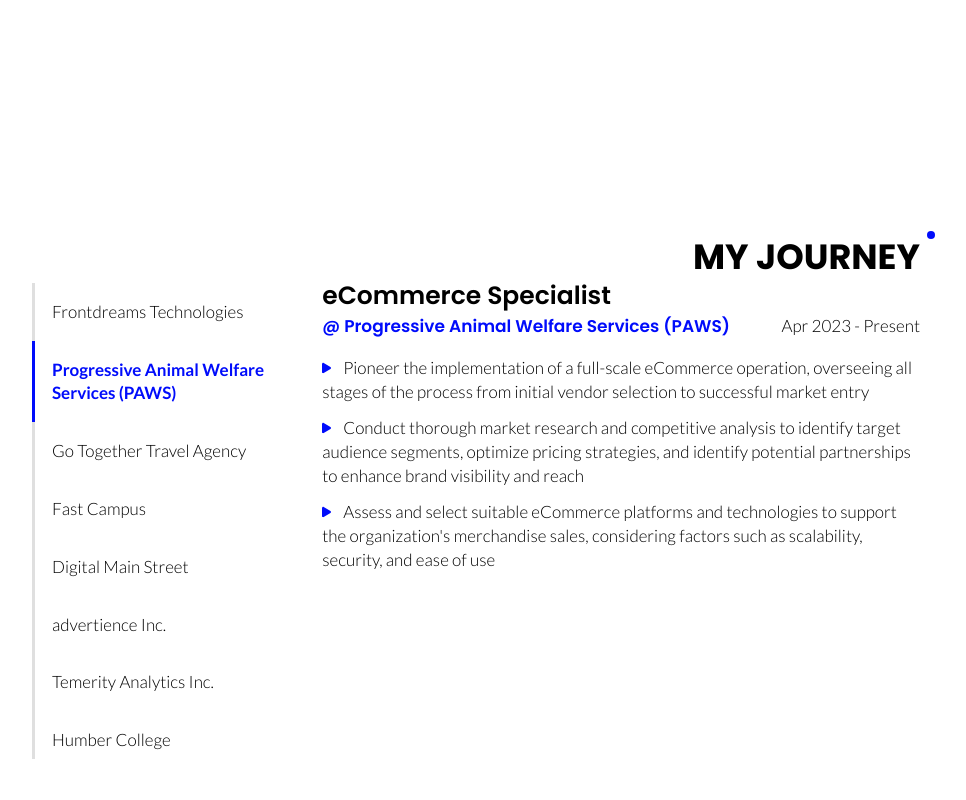
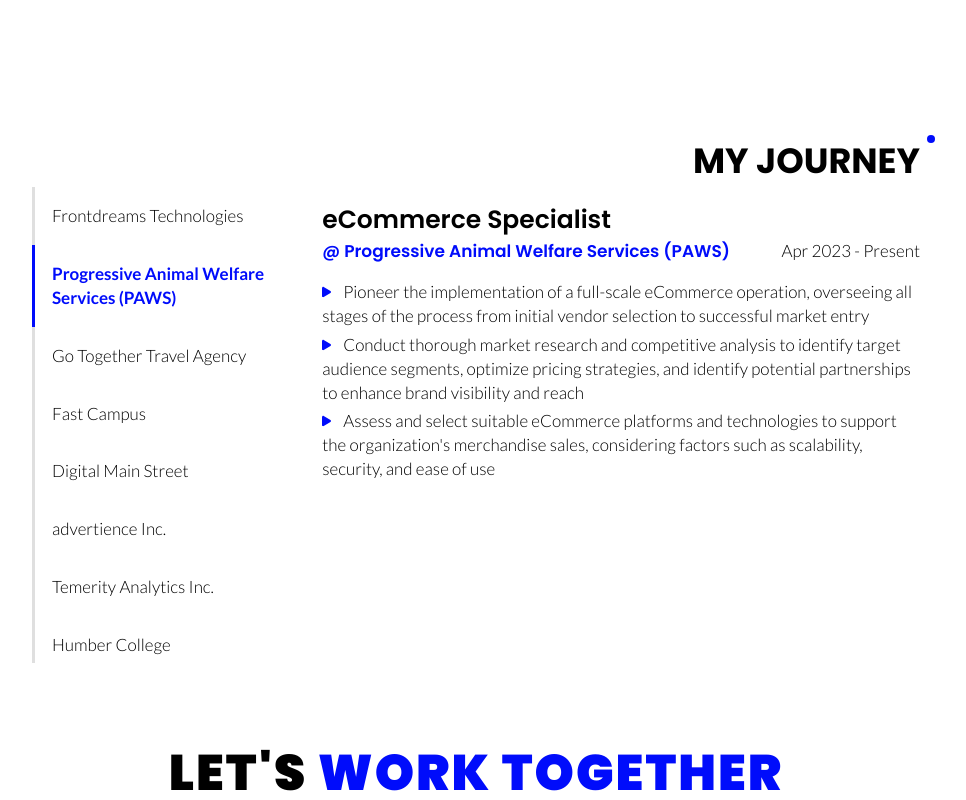
Before and after one commit to hyeonahc/portfolio, a Next.js app: page / in a window 1280 px wide. Shown: the part 3560-4360 px from the top of the page, without its empty margins (164-1130 px from the left). Built offline with nearby package versions, Linux system fonts and the light colour scheme.

Commit message:
#20 design: Update Experience section design

```diff
--- a/components/ExperienceSection/ExperienceSection.styled.js
+++ b/components/ExperienceSection/ExperienceSection.styled.js
@@ -38,6 +38,7 @@ export const Tab = styled.li`
 `
 
 export const Content = styled.div`
+  padding-top: 20px;
   flex-basis: 70%;
 `
 
@@ -67,7 +68,7 @@ export const Duration = styled.p``
 export const ExperienceUl = styled.ul``
 
 export const ExperienceLi = styled.li`
-  margin-bottom: 0.75em;
+  margin-bottom: 5px;
   svg {
     font-size: ${props => props.theme.fontSizes.xs};
     color: ${props => props.theme.colors.primary};
--- a/components/ExperienceSection/index.js
+++ b/components/ExperienceSection/index.js
@@ -29,10 +29,8 @@ const ExperienceSection = () => {
   return (
     <Row
       id='experience'
-      height='90vh'
       flexDirection='row'
-      justifyContent='center'
-      gap='1em'>
+      justifyContent='center'>
       <Col flexBasis='80%'>
         <Title>
           my journey
```
